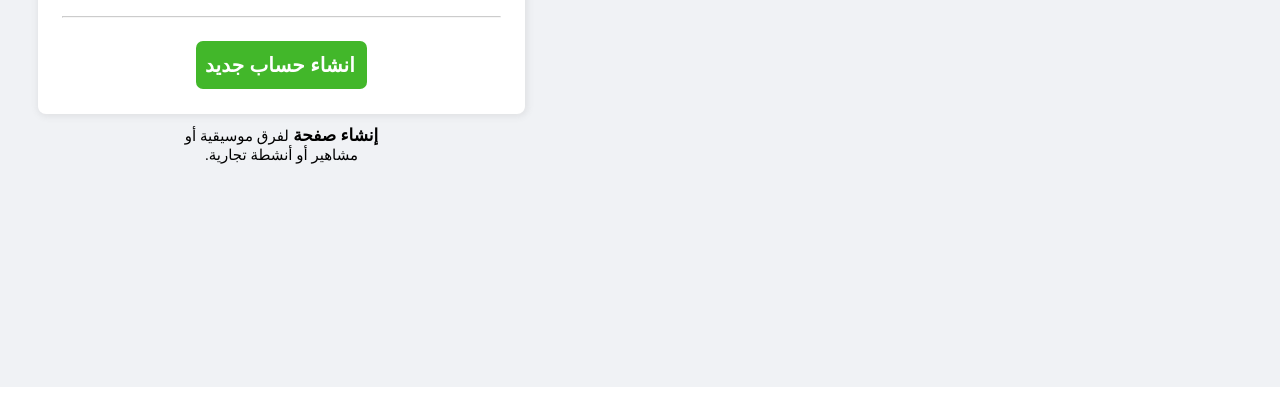
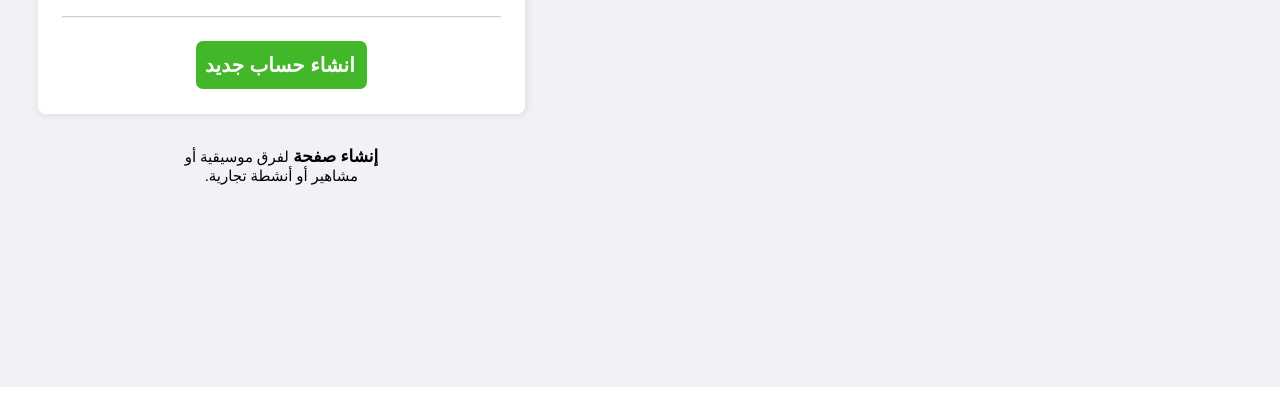
Before and after one commit to Thomas-Emad/LoginFacebook, a plain HTML site: page index.html in a window 1280 px wide. Shown: the part 400-800 px from the top of the page. Drawn offline with Linux system fonts and the light colour scheme.

Commit message:
Update style.css

```diff
--- a/css/style.css
+++ b/css/style.css
@@ -116,7 +116,7 @@ input[type="password"]:focus {
 
             /* text-bottom */
 .text-bottom {
-    bottom: -19%;
+    bottom: -25%;
     left: 50%;
     transform: translateX(-50%);
     position: absolute;
```
